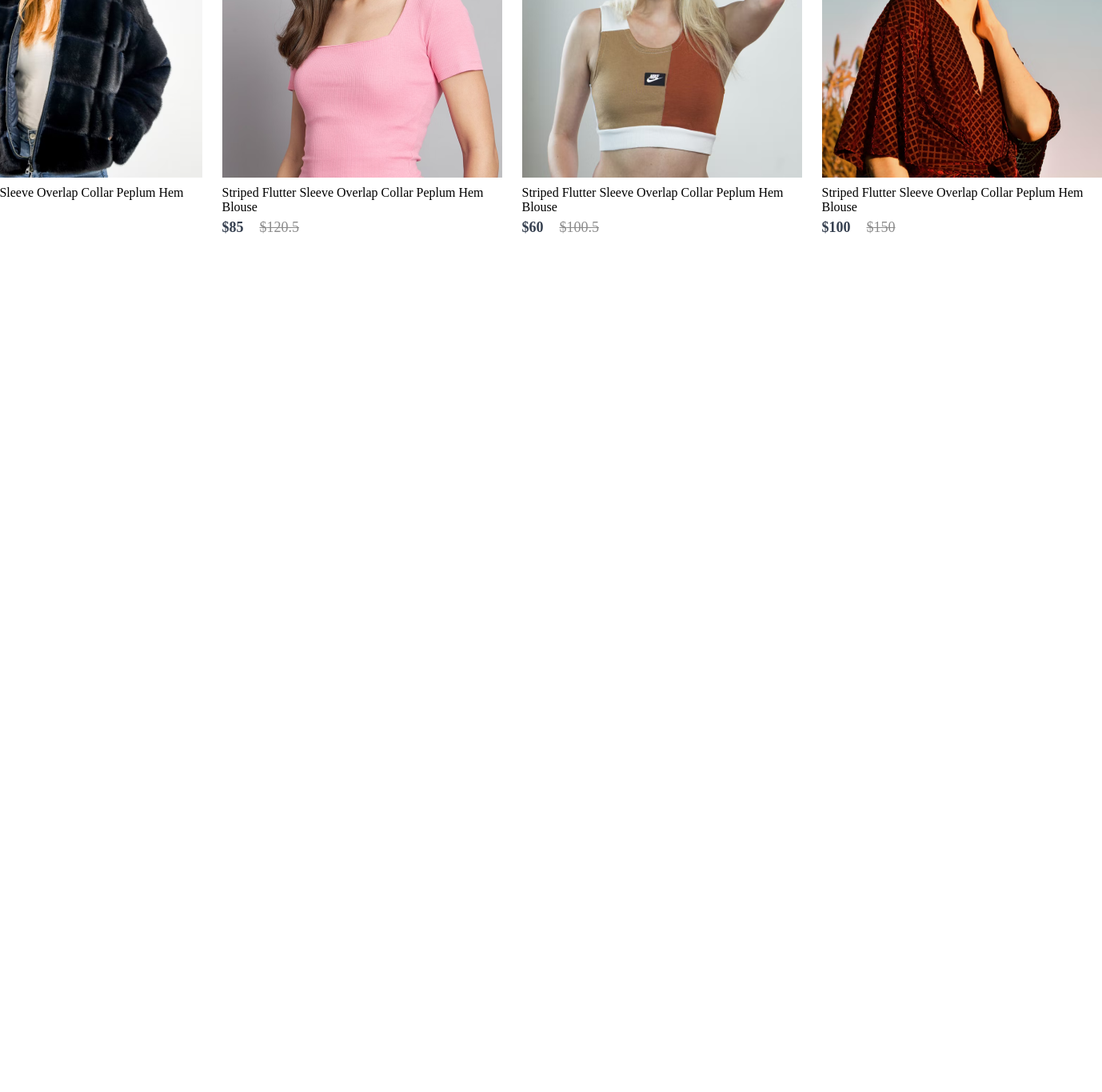
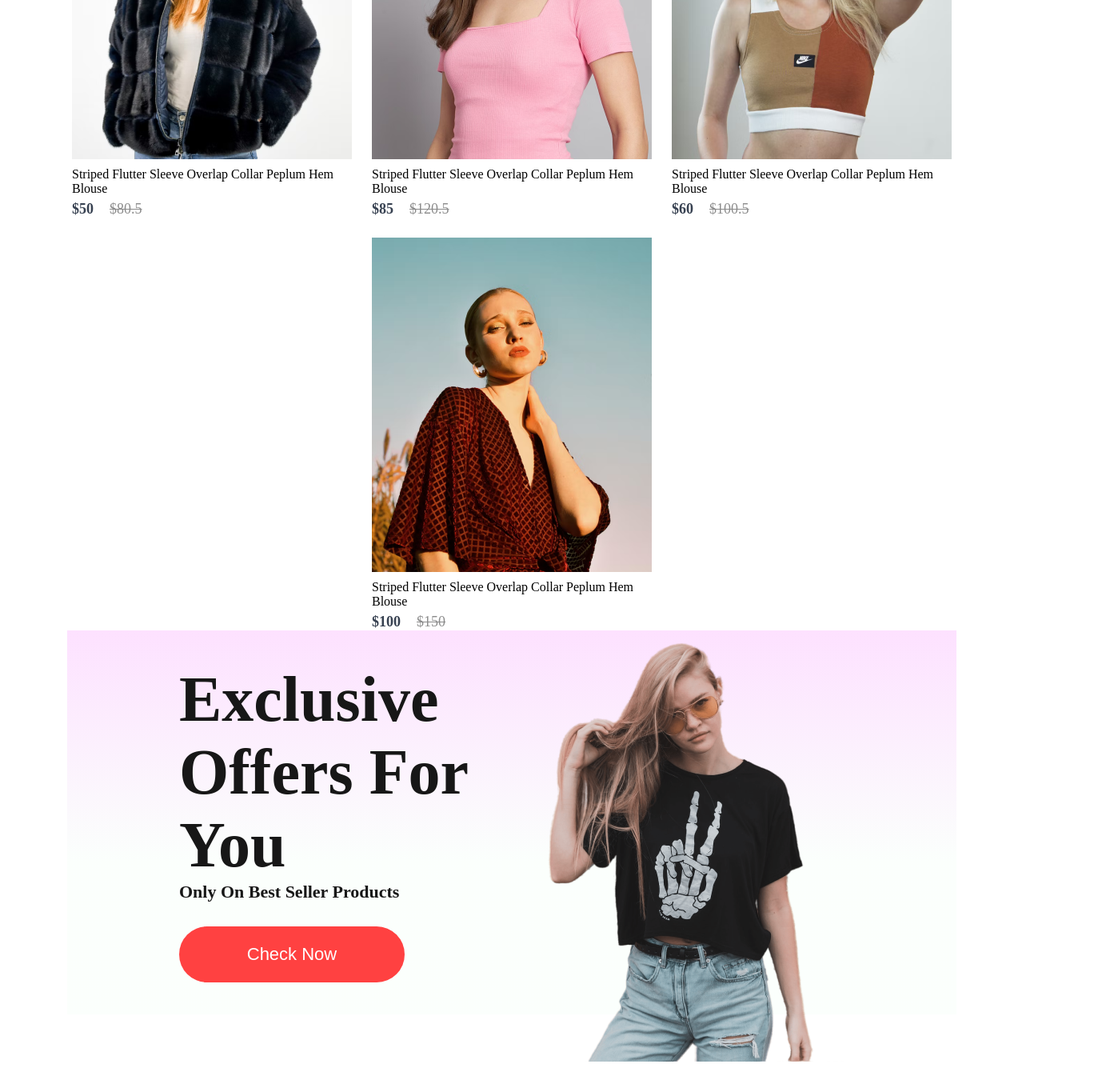
Before and after one commit to hanaalkadri/My-Fav, a React (Create React App) app: page / in a window 1280 px wide. Shown: the part 1227-2592 px from the top of the page at 80% size, 1378 px wide, since content can reach past the window. Before the commit the page ends 1615 px from the top, so only its background shows below. Built offline with nearby package versions, Linux system fonts and the light colour scheme.

Commit message:
Add Offers component with exclusive product deals section

```diff
--- /dev/null
+++ b/src/Components/Offers/Offers.css
@@ -0,0 +1,45 @@
+.offers{
+    width: 65%;
+    height: 60vh;
+    display: flex;
+    margin: auto;
+    padding: 0px 140px;
+    margin-bottom:150px;
+    background: linear-gradient(180deg,#fde1ff 0%,#e1ffea22 60%);
+
+}
+.offers-left{
+    flex: 1;
+    display: flex;
+    flex-direction: column;
+    justify-content: center;
+}
+.offers-left h1{
+    color: #171717;
+    font-size: 80px;
+    font-weight: 600;
+}
+.offers-left p{
+    color: #171717;
+    font-size: 22px;
+    font-weight: 600;
+}
+.offers-left button{
+    width: 282px;
+    height: 70px;
+    border-radius: 35px;
+    background-color: #ff4141;
+    border: none;
+    color: white;
+    font-size:22px ;
+    font-weight: 500;
+    margin-top: 30px;
+    cursor: pointer;
+}
+.offers-right{
+    flex: 1;
+    display: flex;
+    align-items: center;
+    justify-content: flex-end;
+    padding-top: 50px;
+}
--- /dev/null
+++ b/src/Components/Offers/Offers.jsx
@@ -0,0 +1,20 @@
+import React from 'react'
+import './Offers.css'
+import exclusive_image from '../Assets/exclusive_image.png'
+const Offers = () => {
+  return (
+    <div className='offers'>
+      <div className="offers-left">
+        <h1>Exclusive</h1>
+        <h1>Offers For You</h1>
+        <p>Only On Best Seller Products</p>
+        <button>Check Now</button>
+      </div>
+      <div className="offers-right">
+        <img src={exclusive_image} alt=""/>
+      </div>
+    </div>
+  )
+}
+
+export default Offers
--- a/src/Components/Popular/Popular.css
+++ b/src/Components/Popular/Popular.css
@@ -1,24 +1,38 @@
 .popular{
-display: flex;
-flex-direction: column;
-align-items: center;
-gap: 10px;
-height: 90vh;
+    display: flex;
+    flex-direction: column;
+    align-items: center;
+    gap: 10px;
+    max-width: 1280px;
+    margin: auto;
 }
 .popular h1{
-    color:#171717 ;
-    font-size:50px ;
+    color: #171717;
+    font-size: 40px;
     font-weight: 600;
 }
 .popular hr{
-    width: 200px;
-    height: 6px;
+    width: 150px;
+    height: 4px;
     border-radius: 10px;
     background: #252525;
-
 }
 .popular-item{
-    margin-top:50px ;
+    margin-top: 40px;
     display: flex;
+    flex-wrap: wrap;
     gap: 25px;
+    justify-content: center;
 }
+/* ---------- media query------------ */
+
+@media(max-width: 800px){
+    .popular h1{
+        font-size: 30px;
+    }
+    .popular hr{
+        width: 80px;
+        height: 4px;
+
+    }
+}
--- a/src/Pages/Shop.jsx
+++ b/src/Pages/Shop.jsx
@@ -1,11 +1,13 @@
 import React from 'react';
 import Hero from '../Components/Hero/Hero';
 import Popular from '../Components/Popular/Popular';
+import Offers from '../Components/Offers/Offers';
 const Shop = () => {
   return (
     <div>
     <Hero/>
     <Popular/>
+    <Offers/>
     </div>
   );
 };
```
